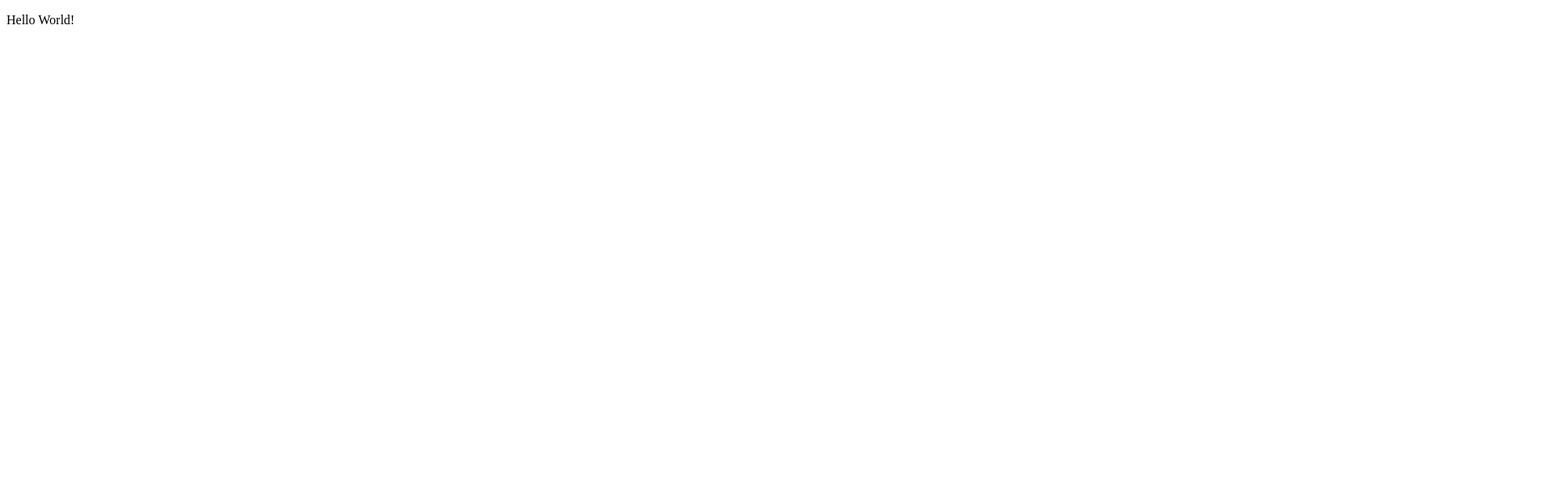
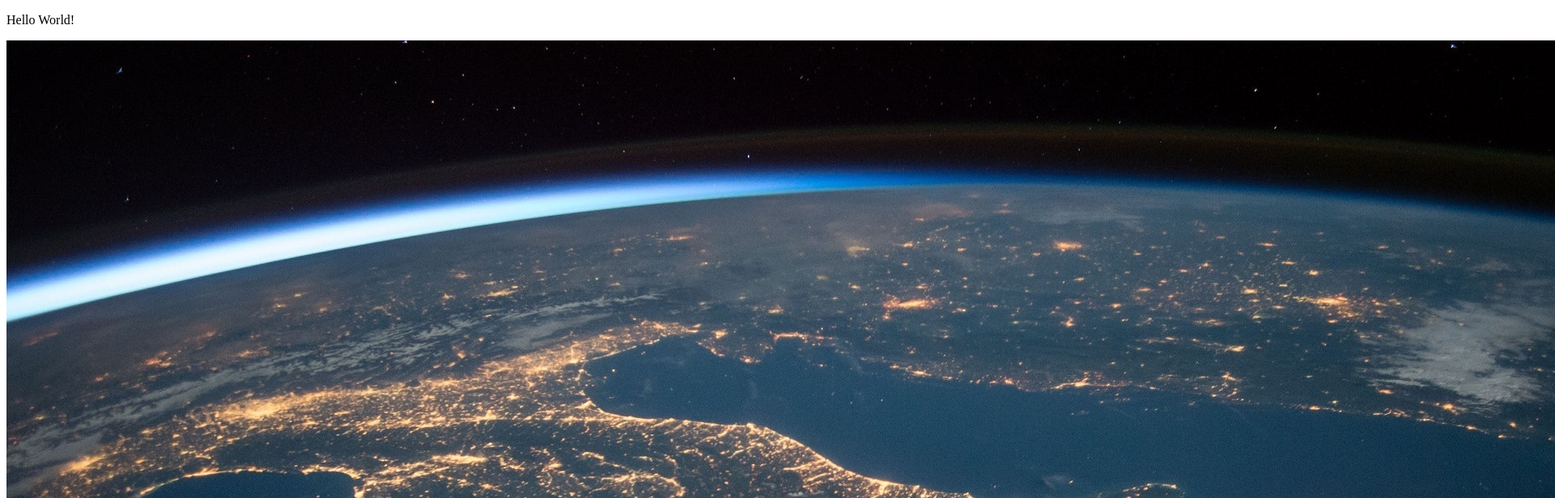
Before and after one commit to CamilaGrandini/hello-world, a plain HTML site: page index.html in a window 1280 px wide. Shown: the top 616 px of the page at 81% size, 1920 px wide, since content can reach past the window. Drawn offline with Linux system fonts and the light colour scheme.

Commit message:
adding hello world image

```diff
--- a/index.html
+++ b/index.html
@@ -7,6 +7,7 @@
 
 <body>
     <p> Hello World! </p>
+    <img src="world.jpeg">
 </body>
 
 </html>
```
Also changed, not shown: world.jpeg (added).
